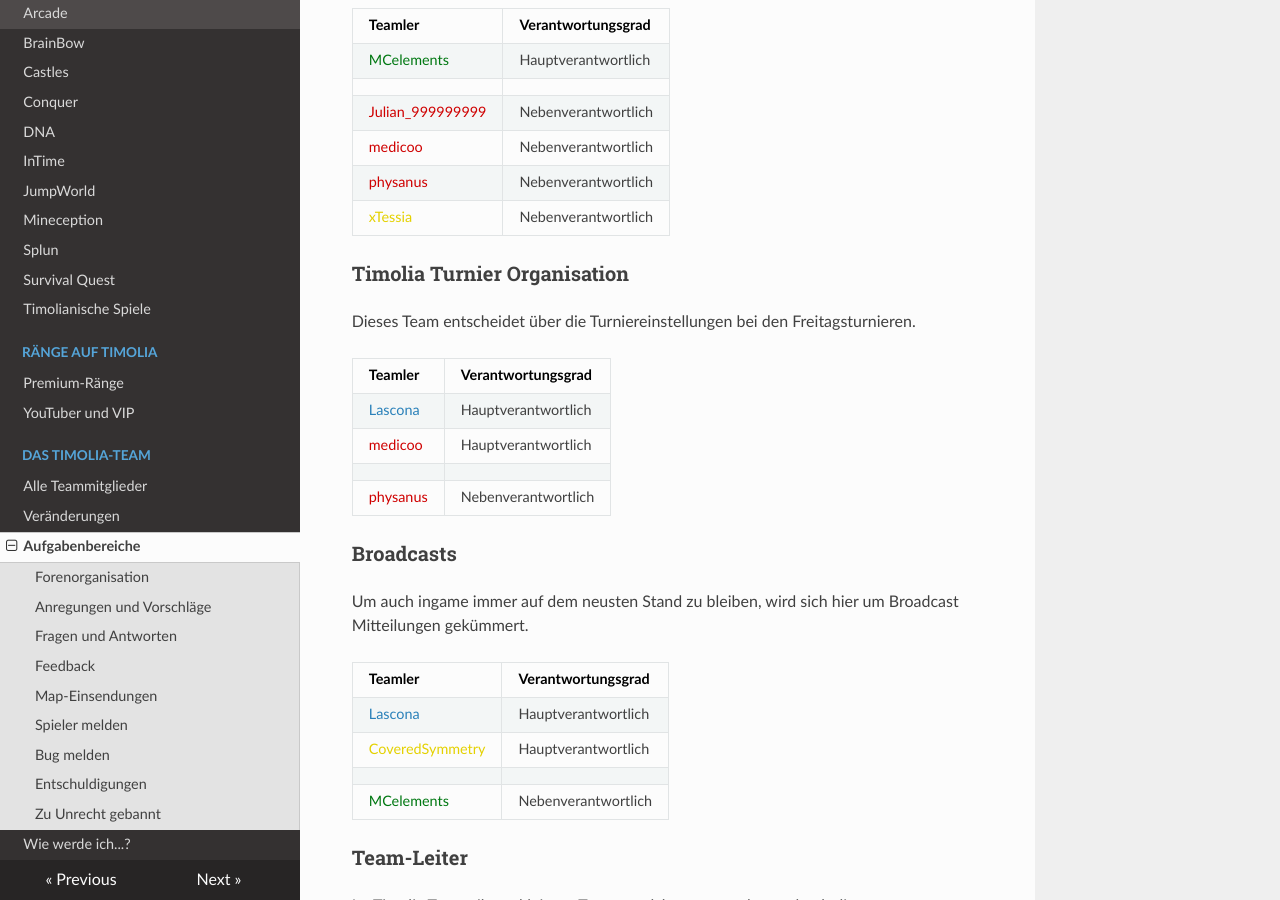
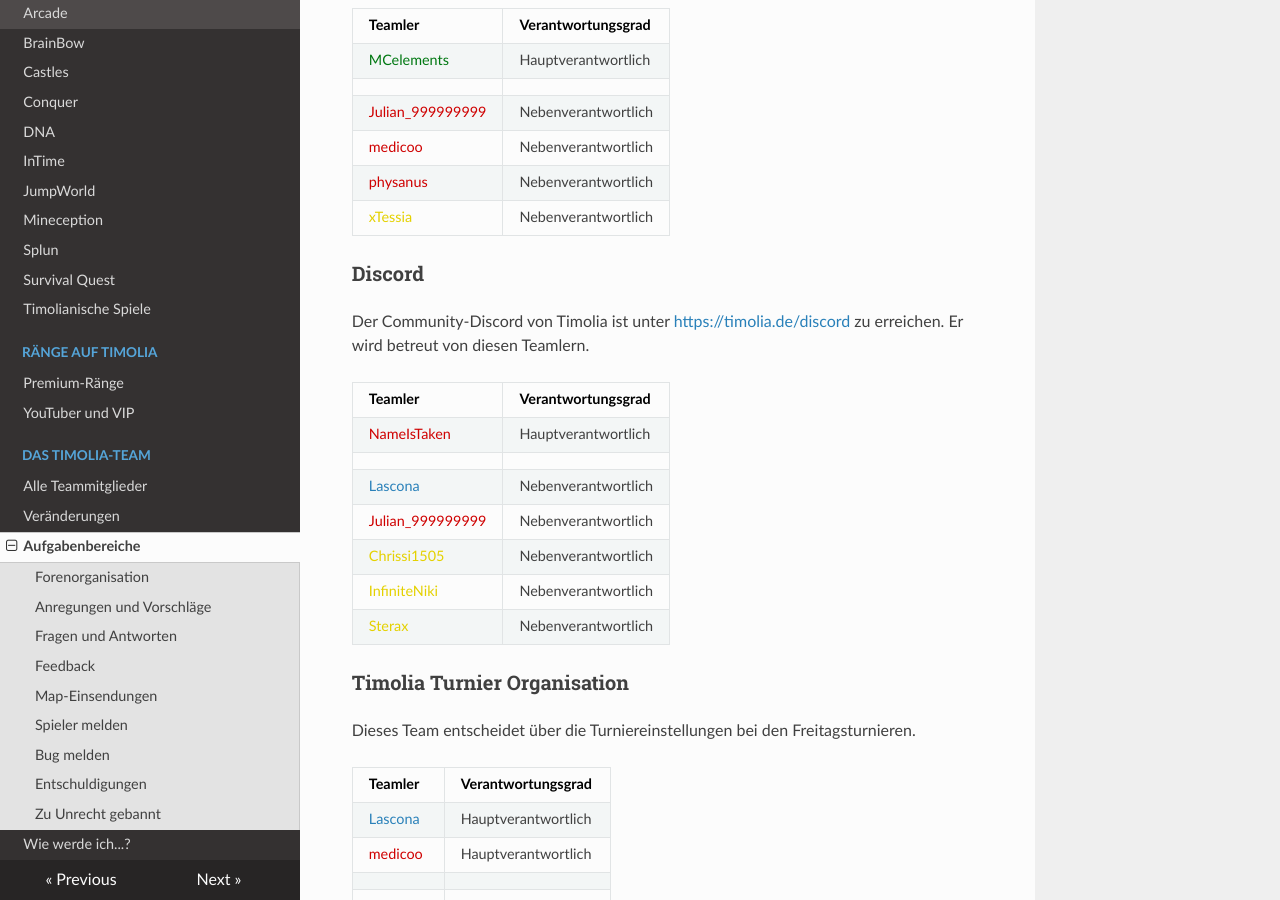
Before and after one commit to TimoliaDE/HowTo, an MkDocs documentation site: the page built from docs/team/responsibilities.md, in a window 1280 px wide and 900 px high, scrolled down 4401 px. Built offline with MkDocs 1.6.1, drawn with Linux system fonts in a browser that asks for light colours; nearby versions of some CDN libraries; old or Windows-style settings are respelled for this version of MkDocs.

Commit message:
Update responsibilities.md

```diff
--- a/docs/team/responsibilities.md
+++ b/docs/team/responsibilities.md
@@ -152,6 +152,19 @@ Der TeamSpeak von Timolia ist unter ts.timolia.de zu erreichen. Er wird betreut
 |<span style="color:#CF0101">physanus</span> | Nebenverantwortlich |
 |<span style="color:#E4D100">xTessia</span> | Nebenverantwortlich |
 
+### **Discord**
+Der Community-Discord von Timolia ist unter [https://timolia.de/discord](https://timolia.de/discord) zu erreichen. Er wird betreut von diesen Teamlern.
+
+| Teamler | Verantwortungsgrad |
+| ------ | ------ |
+|<span style="color:#CF0101">NameIsTaken</span> | Hauptverantwortlich |
+| | |
+|<span style="color:#2980b9">Lascona</span> | Nebenverantwortlich |
+|<span style="color:#CF0101">Julian_999999999</span> | Nebenverantwortlich |
+|<span style="color:#E4D100">Chrissi1505</span> | Nebenverantwortlich |
+|<span style="color:#E4D100">InfiniteNiki</span> | Nebenverantwortlich |
+|<span style="color:#E4D100">Sterax</span> | Nebenverantwortlich |
+
 ### **Timolia Turnier Organisation**
 Dieses Team entscheidet über die Turniereinstellungen bei den Freitagsturnieren.
 
```
